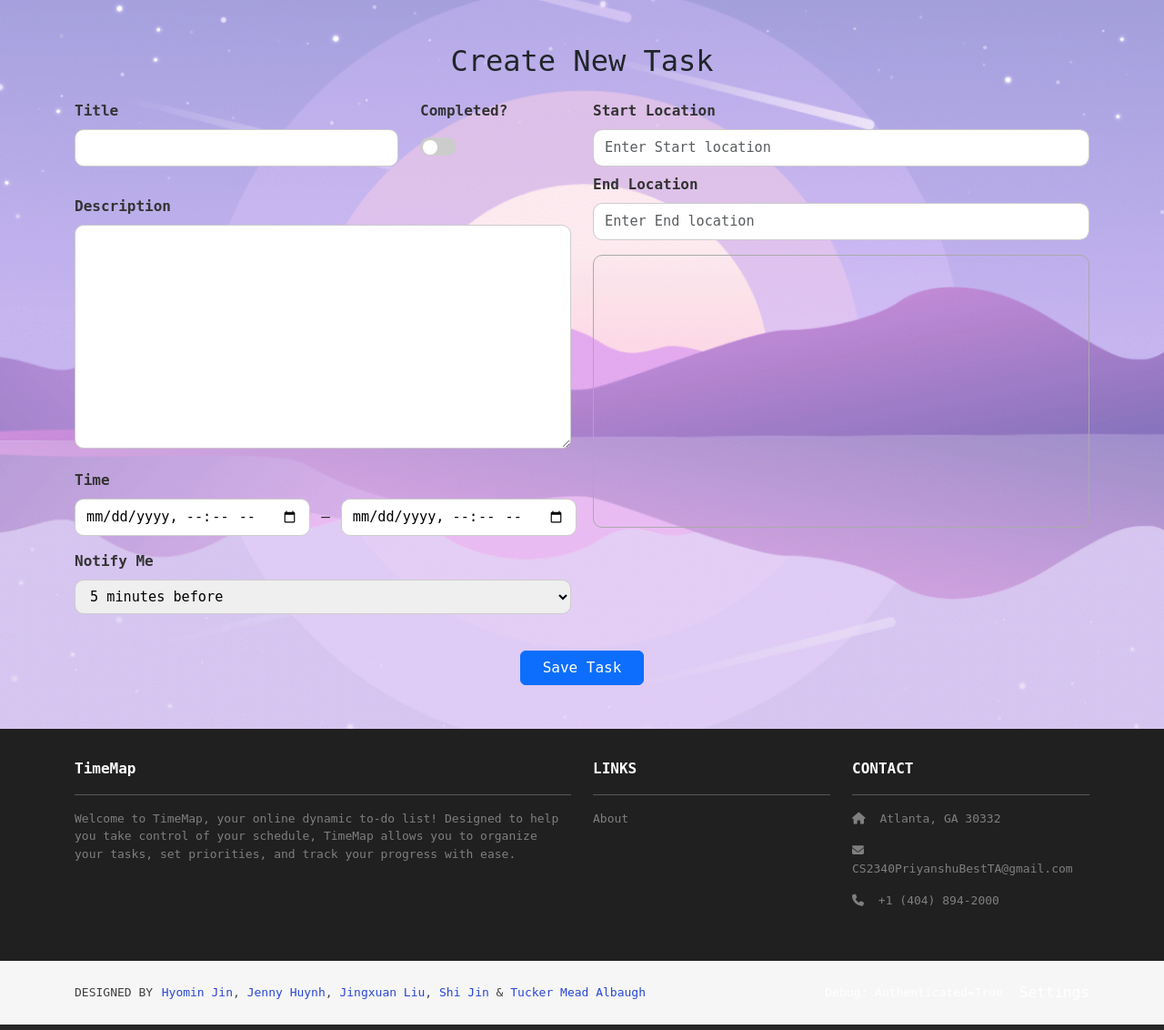
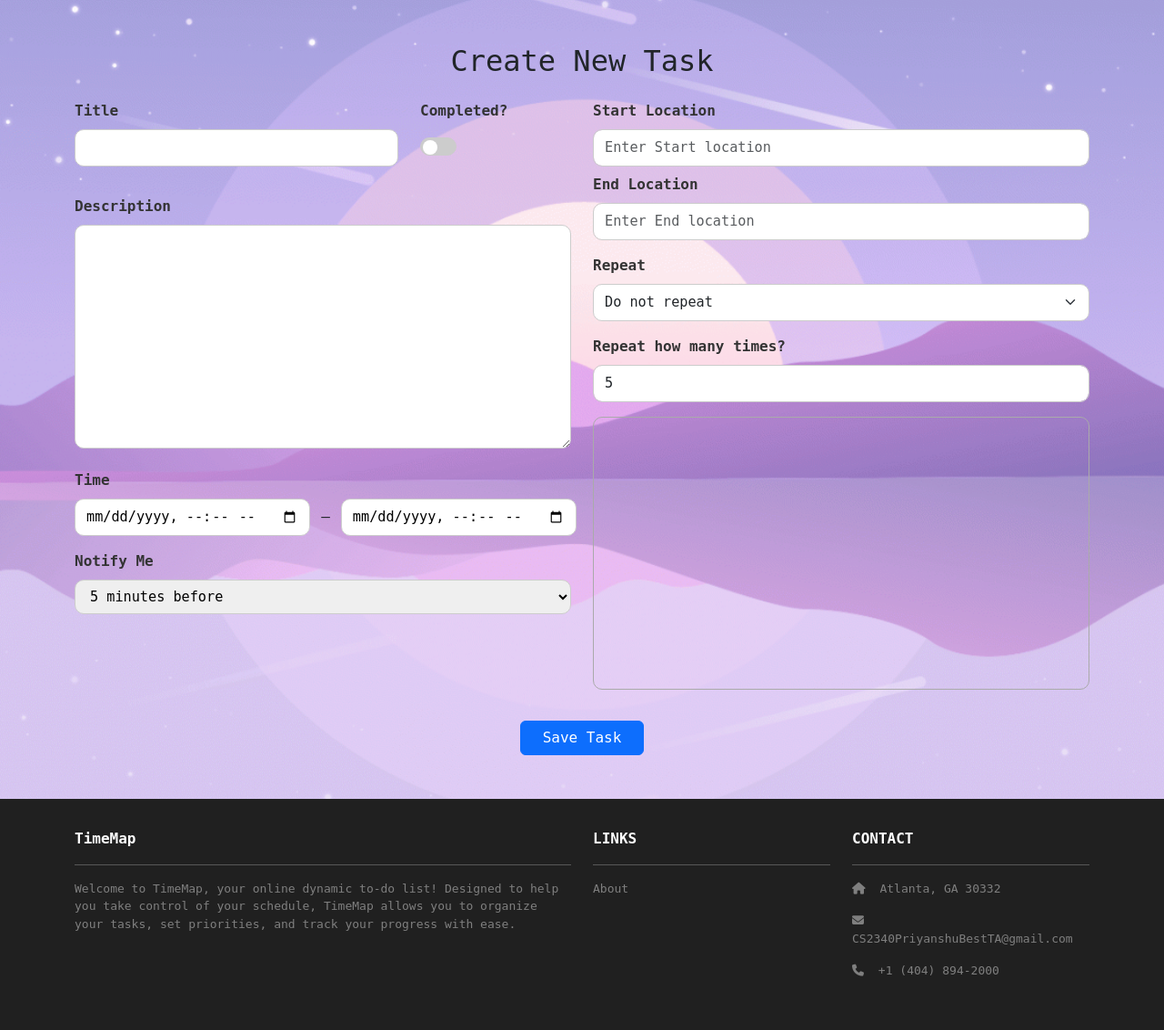
Before and after one commit to jingxuanliu1/timeMap, a Django app: page /tasks/create/ in a window 1280 px wide. Shown: the part 122-1254 px from the top of the page at 91% size. Run offline with Django 5.2, Linux system fonts and the light colour scheme; a user stored in the database is signed in; parts of the project's set-up code (start-up, migrations or seed data) failed here and were passed over; some libraries are stand-ins or nearby versions.

Commit message:
✨ Add recurring task feature with repeat count option

```diff
--- a/tasks/forms.py
+++ b/tasks/forms.py
@@ -42,6 +42,8 @@ class TaskForm(forms.ModelForm):
             'latitude2',
             'longitude2',
             'notify_before',
+            'recur',
+            'repeat_count',
         ]
         widgets = {
             'location': forms.TextInput(attrs={
@@ -53,5 +55,17 @@ class TaskForm(forms.ModelForm):
                 'id': 'location-input2',
                 'class': 'form-control',
                 'placeholder': 'Enter Start location'
-            })
+            }),
+            'recur': forms.Select(attrs={'class': 'form-select'}),
         }
+
+    repeat_count = forms.IntegerField(
+        required=False,
+        label="Repeat how many times?",
+        min_value=1,
+        initial=5,
+        widget=forms.NumberInput(attrs={
+            'class': 'form-control',
+            'placeholder': 'e.g. 5'
+        })
+    )
--- a/tasks/models.py
+++ b/tasks/models.py
@@ -33,6 +33,14 @@ class Task(models.Model):
 
     notified = models.BooleanField(default=False)
 
+    RECUR_CHOICES = [
+        ('none', 'Do not repeat'),
+        ('daily', 'Daily'),
+        ('weekly', 'Weekly'),
+        ('monthly', 'Monthly'),
+    ]
+    recur = models.CharField(max_length=10, choices=RECUR_CHOICES, default='none')
+
     def __str__(self):
         return f"{self.title} - {self.start_time}"
 
--- a/tasks/templates/tasks/create_task.html
+++ b/tasks/templates/tasks/create_task.html
@@ -91,6 +91,24 @@
             <input type="hidden" id="id_latitude2" name="latitude2">
             <input type="hidden" id="id_longitude2" name="longitude2">
           </div>
+
+        <!-- Recur task -->
+        <div class="mb-3">
+          <label for="{{ form.recur.id_for_label }}" class="form-label">Repeat</label>
+          {{ form.recur }}
+          {% if form.recur.errors %}
+            <div class="text-danger">{{ form.recur.errors }}</div>
+          {% endif %}
+        </div>
+
+        <!-- Repeat count -->
+        <div class="mb-3">
+          <label for="{{ form.repeat_count.id_for_label }}" class="form-label">Repeat how many times?</label>
+          {{ form.repeat_count }}
+          {% if form.repeat_count.errors %}
+            <div class="text-danger">{{ form.repeat_count.errors }}</div>
+          {% endif %}
+        </div>
 
           <!-- Map -->
           <div id="map" style="height: 300px; width: 100%; margin-bottom: 10px;"></div>
--- a/tasks/views.py
+++ b/tasks/views.py
@@ -54,6 +54,8 @@ def index(request):
 
 # View to create a new task
 @login_required
+@login_required
+@login_required
 def create_task(request):
     selected_date = request.GET.get('selected_date', '')
     start_date = request.GET.get('start_date', timezone.localdate().strftime('%Y-%m-%d'))
@@ -65,10 +67,19 @@ def create_task(request):
             task.user = request.user
             task.latitude = form.cleaned_data.get('latitude')
             task.longitude = form.cleaned_data.get('longitude')
+            task.latitude2 = form.cleaned_data.get('latitude2')
+            task.longitude2 = form.cleaned_data.get('longitude2')
             task.notify_before = int(form.cleaned_data['notify_before']) if form.cleaned_data['notify_before'] else None
             task.save()
+
+            # 🔁 사용자 지정 반복 횟수 적용
+            repeat_count = form.cleaned_data.get('repeat_count') or 0
+            if task.recur in ['daily', 'weekly', 'monthly'] and repeat_count > 0:
+                generate_recurring_tasks(task, count=repeat_count)
+
             return redirect(
-                f"{reverse('tasks:index')}?selected_date={request.POST.get('selected_date', '')}&start_date={start_date}")
+                f"{reverse('tasks:index')}?selected_date={request.POST.get('selected_date', '')}&start_date={start_date}"
+            )
     else:
         form = TaskForm()
 
@@ -79,32 +90,76 @@ def create_task(request):
         'start_date': start_date
     })
 
+
+def generate_recurring_tasks(task, count=5):
+    occurrences = {
+        'daily': lambda n: task.start_time + timedelta(days=n),
+        'weekly': lambda n: task.start_time + timedelta(weeks=n),
+        'monthly': lambda n: task.start_time + timedelta(days=30 * n),
+    }
+
+    recur_type = task.recur
+    if recur_type not in occurrences:
+        return
+
+    for i in range(1, count + 1):
+        Task.objects.create(
+            user=task.user,
+            title=task.title,
+            description=task.description,
+            location=task.location,
+            start_location=task.start_location,
+            start_time=occurrences[recur_type](i),
+            end_time=occurrences[recur_type](i) + (task.end_time - task.start_time),
+            completed=False,
+            notify_before=task.notify_before,
+            latitude=task.latitude,
+            longitude=task.longitude,
+            latitude2=task.latitude2,
+            longitude2=task.longitude2,
+            recur='none',  # 생성된 task는 반복하지 않음
+        )
+
+
+@login_required
 @login_required
 def update_task(request, task_id):
     task = Task.objects.get(id=task_id, user=request.user)
     selected_date = request.GET.get('selected_date', timezone.localdate().strftime('%Y-%m-%d'))
     start_date = request.GET.get('start_date', timezone.localdate().strftime('%Y-%m-%d'))
+
     if request.method == 'POST':
         form = TaskForm(request.POST, instance=task)
         if form.is_valid():
             task = form.save(commit=False)
             task.notify_before = int(form.cleaned_data['notify_before']) if form.cleaned_data['notify_before'] else None
 
-            if 'latitude' in form.cleaned_data:
-                task.latitude = form.cleaned_data.get('latitude')
-            if 'longitude' in form.cleaned_data:
-                task.longitude = form.cleaned_data.get('longitude')
-            if 'latitude2' in form.cleaned_data:
-                task.latitude2 = form.cleaned_data.get('latitude2')
-            if 'longitude2' in form.cleaned_data:
-                task.longitude2 = form.cleaned_data.get('longitude2')
+            task.latitude = form.cleaned_data.get('latitude')
+            task.longitude = form.cleaned_data.get('longitude')
+            task.latitude2 = form.cleaned_data.get('latitude2')
+            task.longitude2 = form.cleaned_data.get('longitude2')
 
             task.save()
+
+            # ✅ 기존 반복 task 삭제 (recur='none' && title+timespan이 같은 future task)
+            Task.objects.filter(
+                user=task.user,
+                title=task.title,
+                recur='none',
+                start_time__gt=task.start_time
+            ).delete()
+
+            # ✅ 새로운 반복 task 생성
+            repeat_count = form.cleaned_data.get('repeat_count') or 0
+            if task.recur in ['daily', 'weekly', 'monthly'] and repeat_count > 0:
+                generate_recurring_tasks(task, count=repeat_count)
+
             return redirect(f"{reverse('tasks:index')}?selected_date={selected_date}&start_date={start_date}")
         else:
             print(form.errors)
     else:
         form = TaskForm(instance=task)
+
     return render(request, 'tasks/update_task.html', {
         'form': form,
         'task': task,
@@ -113,6 +168,7 @@ def update_task(request, task_id):
         'start_date': start_date
     })
 
+
 @login_required
 def delete_task(request, task_id):
     task = Task.objects.get(id=task_id, user=request.user)
```
Also changed, not shown: tasks/templates/tasks/update_task.html (+17 -0 lines), db.sqlite3, tasks/migrations/0004_task_recur.py (added).
